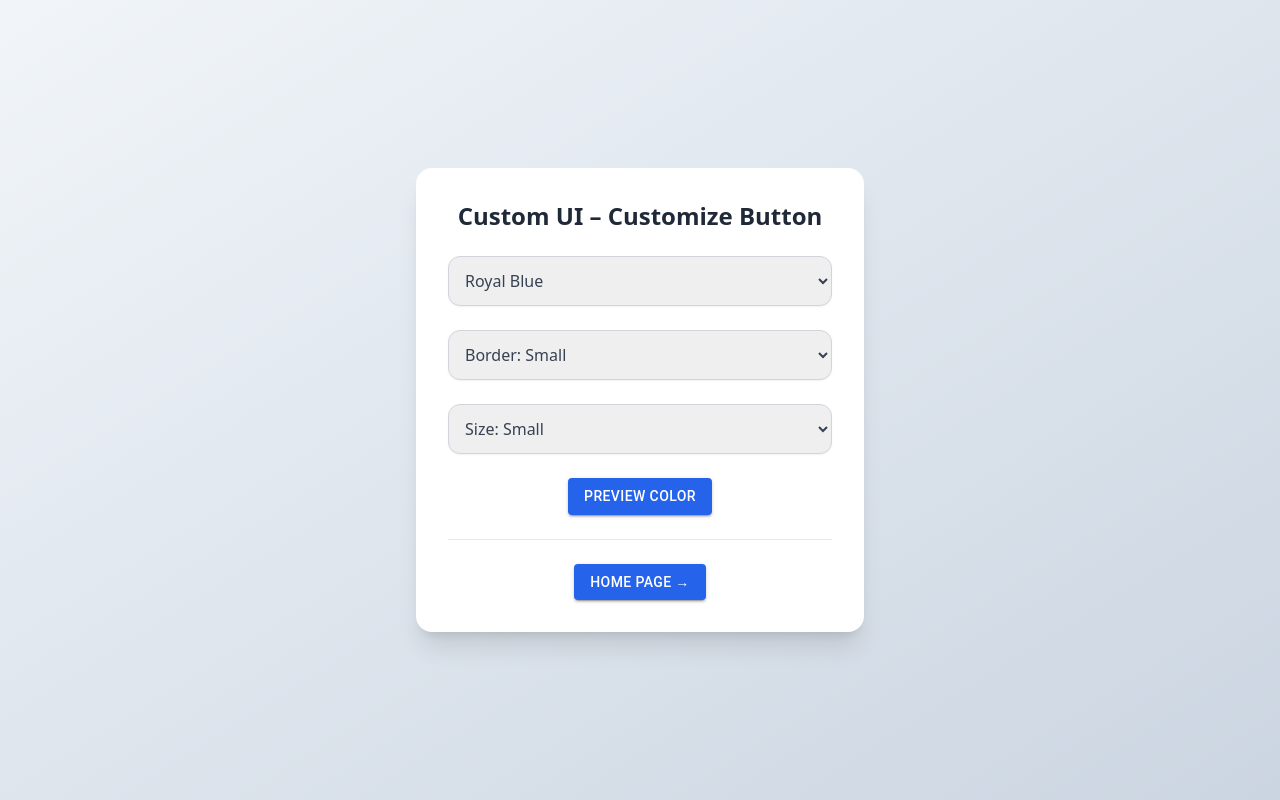
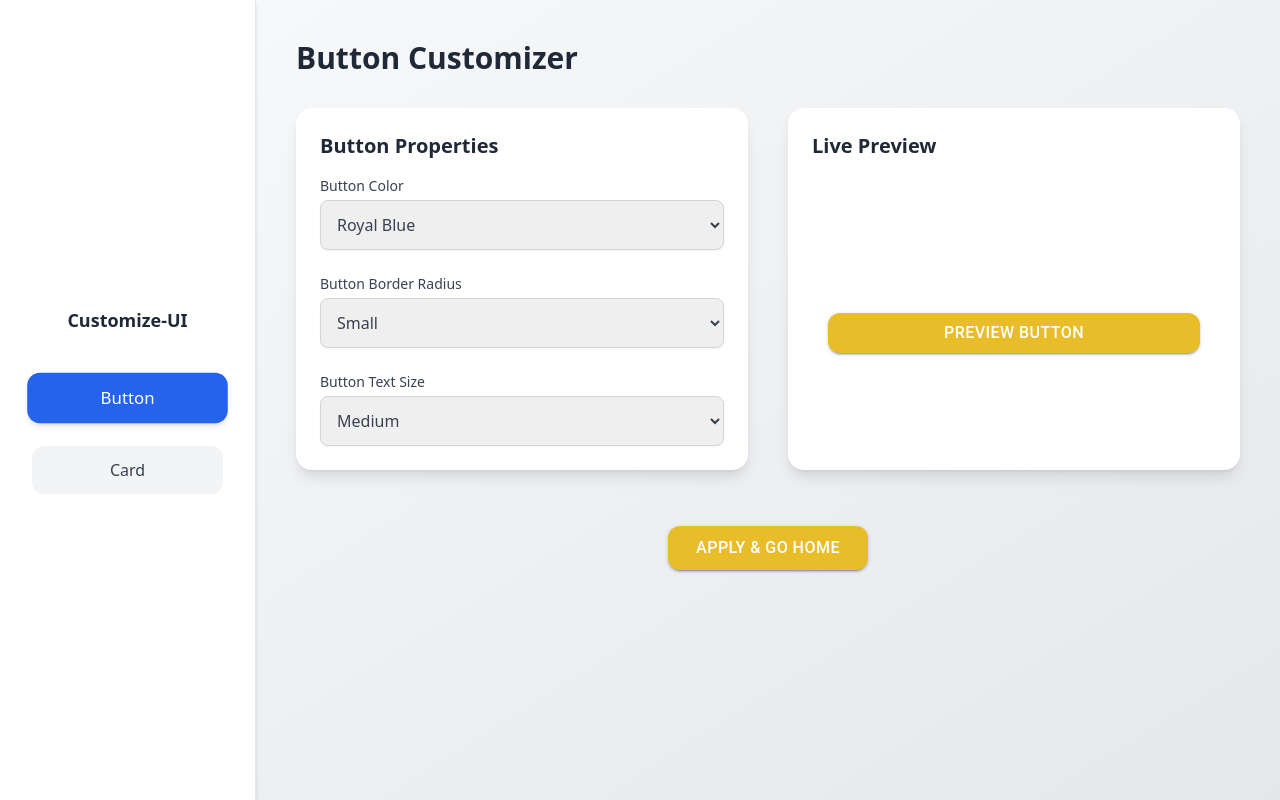
Before and after one commit to sujith74/ngo-organisation-design, a Next.js app: page /custom-ui in a window 1280 px wide. Built offline with nearby package versions, Linux system fonts and the light colour scheme.

Commit message:
card-update

```diff
--- a/src/app/context/PaletteContext.jsx
+++ b/src/app/context/PaletteContext.jsx
@@ -1,4 +1,4 @@
-'use client';
+"use client";
 import React, { createContext, useContext, useEffect, useState } from "react";
 
 const PaletteContext = createContext();
@@ -15,8 +15,13 @@ const defaultPalette = {
     main: "#E9BD29",
     dark: "#d5a916",
     contrastText: "#000",
-    radius: "12px", // default radius
-    size: "16px"     // default size
+    radius: "12px", // default button radius
+    size: "16px"    // default text size
+  },
+  card: {
+    radius: "12px", // default card radius
+    shadow: "0 4px 6px rgba(0,0,0,0.1)", // default card shadow
+    textSize: "16px" // default card text size
   }
 };
 
@@ -38,6 +43,7 @@ export const PaletteProvider = ({ children }) => {
     }
   }, [palettes]);
 
+  // Button/Secondary updates
   const updateSecondaryMain = (newColor) => {
     setPalettes((prev) => ({
       ...prev,
@@ -88,6 +94,37 @@ export const PaletteProvider = ({ children }) => {
     }));
   };
 
+  // Card updates
+  const updateCardRadius = (newRadius) => {
+    setPalettes((prev) => ({
+      ...prev,
+      card: {
+        ...prev.card,
+        radius: newRadius
+      }
+    }));
+  };
+
+  const updateCardShadow = (newShadow) => {
+    setPalettes((prev) => ({
+      ...prev,
+      card: {
+        ...prev.card,
+        shadow: newShadow
+      }
+    }));
+  };
+
+  const updateCardTextSize = (newSize) => {
+    setPalettes((prev) => ({
+      ...prev,
+      card: {
+        ...prev.card,
+        textSize: newSize
+      }
+    }));
+  };
+
   if (!palettes) return null;
 
   return (
@@ -98,7 +135,10 @@ export const PaletteProvider = ({ children }) => {
         updateSecondaryContrast,
         updateSecondaryDark,
         updateSecondaryRadius,
-        updateSecondarySize
+        updateSecondarySize,
+        updateCardRadius,
+        updateCardShadow,
+        updateCardTextSize
       }}
     >
       {children}
--- a/src/app/custom-ui/page.jsx
+++ b/src/app/custom-ui/page.jsx
@@ -3,9 +3,9 @@
 import { useState, useEffect } from "react";
 import { useRouter } from "next/navigation";
 import { usePalette } from "../context/PaletteContext.jsx";
-import { Button } from "@mui/material";
+import { Button, Card, CardContent } from "@mui/material";
 
-// Attractive color options
+// Options
 const colorOptions = [
   { label: "Royal Blue", value: "#2563EB", dark: "#1E40AF" },
   { label: "Emerald Green", value: "#10B981", dark: "#047857" },
@@ -18,25 +18,34 @@ const colorOptions = [
   { label: "Rose Pink", value: "#F43F5E", dark: "#BE123C" },
 ];
 
-const radiusOptions = [
-  { label: "Small", value: "2px" },
-  { label: "Medium", value: "4px" },
-  { label: "Large", value: "8px" },
-  { label: "XL", value: "12px" },
-  { label: "2XL", value: "16px" },
-  { label: "Full", value: "9999px" }, // Full pill shape
+const buttonRadiusOptions = [
+  { label: "Small", value: "4px" },
+  { label: "Medium", value: "8px" },
+  { label: "Large", value: "16px" },
+  { label: "Full", value: "9999px" },
 ];
 
+const cardRadiusOptions = [
+  { label: "Small", value: "8px" },
+  { label: "Medium", value: "12px" },
+  { label: "Large", value: "20px" },
+  { label: "Full", value: "9999px" },
+];
 
-// Button size options
 const sizeOptions = [
   { label: "Small", value: "12px" },
   { label: "Medium", value: "16px" },
   { label: "Large", value: "20px" },
 ];
 
+const shadowOptions = [
+  { label: "None", value: "none" },
+  { label: "Small", value: "0 1px 2px rgba(0,0,0,0.1)" },
+  { label: "Medium", value: "0 4px 6px rgba(0,0,0,0.1)" },
+  { label: "Large", value: "0 10px 15px rgba(0,0,0,0.2)" },
+];
 
-// Utility for readable contrast
+// Contrast calculator
 const getContrastTextColor = (hex) => {
   const c = hex.substring(1);
   const rgb = parseInt(c, 16);
@@ -47,130 +56,257 @@ const getContrastTextColor = (hex) => {
   return luminance > 186 ? "#000" : "#fff";
 };
 
-
-
 export default function CustomUI() {
   const router = useRouter();
-  const [selectedColor, setSelectedColor] = useState("#2563EB");
-  const { palettes, updateSecondaryMain, updateSecondaryContrast, updateSecondaryDark, updateSecondaryRadius, updateSecondarySize } = usePalette();
-  const [selectedRadius, setSelectedRadius] = useState("rounded-xl");
-  const [selectedSize, setSelectedSize] = useState("py-3 text-base");
+  const {
+    palettes = {
+      secondary: {
+        main: "#2563EB",
+        radius: "8px",
+        size: "16px"
+      },
+      card: {
+        radius: "12px",
+        shadow: "0 4px 6px rgba(0,0,0,0.1)",
+        textSize: "16px"
+      }
+    },
+    updateSecondaryMain,
+    updateSecondaryContrast,
+    updateSecondaryDark,
+    updateSecondaryRadius,
+    updateSecondarySize,
+    updateCardRadius,
+    updateCardShadow,
+    updateCardTextSize
+  } = usePalette();
 
+  const [selectedComponent, setSelectedComponent] = useState("Button");
+  const [buttonColor, setButtonColor] = useState(palettes.secondary?.main || "#2563EB");
+  const [buttonRadius, setButtonRadius] = useState(palettes.secondary?.radius || "8px");
+  const [cardRadius, setCardRadius] = useState(palettes.card?.radius || "12px");
+  const [buttonSize, setButtonSize] = useState(palettes.secondary?.size || "16px");
+  const [cardSize, setCardSize] = useState(palettes.card?.textSize || "16px");
+  const [cardShadow, setCardShadow] = useState(palettes.card?.shadow || "0 4px 6px rgba(0,0,0,0.1)");
+  const [hovering, setHovering] = useState(false);
 
-  const handleColorChange = (e) => {
-    const newColor = e.target.value;
-    const contrast = getContrastTextColor(newColor);
-    const darkColor = colorOptions.find((c) => c.value === newColor)?.dark || newColor;
+  useEffect(() => {
+    if (palettes) {
+      setButtonColor(palettes.secondary?.main || "#2563EB");
+      setButtonRadius(palettes.secondary?.radius || "8px");
+      setButtonSize(palettes.secondary?.size || "16px");
+      setCardRadius(palettes.card?.radius || "12px");
+      setCardSize(palettes.card?.textSize || "16px");
+      setCardShadow(palettes.card?.shadow || "0 4px 6px rgba(0,0,0,0.1)");
+    }
+  }, [palettes]);
 
-    setSelectedColor(newColor);
-    updateSecondaryMain(newColor);
-    updateSecondaryContrast(contrast);
+  useEffect(() => {
+    const darkColor = colorOptions.find((c) => c.value === buttonColor)?.dark || buttonColor;
+    updateSecondaryMain(buttonColor);
+    updateSecondaryContrast(getContrastTextColor(buttonColor));
     updateSecondaryDark(darkColor);
+    updateSecondaryRadius(buttonRadius);
+    updateSecondarySize(buttonSize);
+  }, [buttonColor, buttonRadius, buttonSize]);
+
+  useEffect(() => {
+    updateCardRadius(cardRadius);
+    updateCardShadow(cardShadow);
+    updateCardTextSize(cardSize);
+    console.log("Card properties updated:", palettes.card.radius,palettes.card.shadow, palettes.card.textSize);
+  }, [cardRadius, cardShadow, cardSize]);
+
+  const navigateHome = () => router.push("/");
+
+  const inputClass = "w-full text-gray-700 p-3 border border-gray-300 rounded-lg shadow-sm focus:outline-none focus:ring-2 focus:ring-blue-400";
+  const labelClass = "block text-sm font-medium text-gray-700 mb-1";
+
+  const renderButtonEditor = () => (
+    <div className="space-y-6">
+      <div>
+        <label className={labelClass}>Button Color</label>
+        <select
+          value={buttonColor}
+          onChange={(e) => setButtonColor(e.target.value)}
+          className={inputClass}
+        >
+          {colorOptions.map((c) => (
+            <option key={c.value} value={c.value}>{c.label}</option>
+          ))}
+        </select>
+      </div>
+
+      <div>
+        <label className={labelClass}>Button Border Radius</label>
+        <select
+          value={buttonRadius}
+          onChange={(e) => setButtonRadius(e.target.value)}
+          className={inputClass}
+        >
+          {buttonRadiusOptions.map((r) => (
+            <option key={r.value} value={r.value}>{r.label}</option>
+          ))}
+        </select>
+      </div>
+
+      <div>
+        <label className={labelClass}>Button Text Size</label>
+        <select
+          value={buttonSize}
+          onChange={(e) => setButtonSize(e.target.value)}
+          className={inputClass}
+        >
+          {sizeOptions.map((s) => (
+            <option key={s.value} value={s.value}>{s.label}</option>
+          ))}
+        </select>
+      </div>
+    </div>
+  );
+
+  const renderCardEditor = () => (
+    <div className="space-y-6">
+      <div>
+        <label className={labelClass}>Card Border Radius</label>
+        <select
+          value={cardRadius}
+          onChange={(e) => setCardRadius(e.target.value)}
+          className={inputClass}
+        >
+          {cardRadiusOptions.map((r) => (
+            <option key={r.value} value={r.value}>{r.label}</option>
+          ))}
+        </select>
+      </div>
+
+      <div>
+        <label className={labelClass}>Card Text Size</label>
+        <select
+          value={cardSize}
+          onChange={(e) => setCardSize(e.target.value)}
+          className={inputClass}
+        >
+          {sizeOptions.map((s) => (
+            <option key={s.value} value={s.value}>{s.label}</option>
+          ))}
+        </select>
+      </div>
+
+      <div>
+        <label className={labelClass}>Card Shadow</label>
+        <select
+          value={cardShadow}
+          onChange={(e) => setCardShadow(e.target.value)}
+          className={inputClass}
+        >
+          {shadowOptions.map((s) => (
+            <option key={s.value} value={s.value}>{s.label}</option>
+          ))}
+        </select>
+      </div>
+    </div>
+  );
+
+  const renderButtonPreview = () => {
+    const buttonStyle = {
+      backgroundColor: buttonColor,
+      color: getContrastTextColor(buttonColor),
+      fontSize: buttonSize,
+      borderRadius: buttonRadius,
     };
 
-  const handleRadiusChange = (e) => {
-    setSelectedRadius(e.target.value);
-    updateSecondaryRadius(e.target.value); // update context and localStorage
+    return (
+      <Button
+        variant="contained"
+        className="w-full font-semibold shadow-md transition-all"
+        style={buttonStyle}
+      >
+        Preview Button
+      </Button>
+    );
   };
 
-  const handleSizeChange = (e) => {
-    setSelectedSize(e.target.value);
-    updateSecondarySize(e.target.value); // update context and localStorage
+  const renderCardPreview = () => {
+    return (
+      <Card
+        className="w-full transition-all"
+        style={{
+          borderRadius: cardRadius,
+          boxShadow: cardShadow,
+        }}
+      >
+        <CardContent className="text-center p-6">
+          <h3 className="text-lg font-bold">Preview Card</h3>
+          <p style={{ fontSize: cardSize }}>This is a customizable card component.</p>
+        </CardContent>
+      </Card>
+    );
   };
 
+  return (
+    <div className="min-h-screen bg-gradient-to-br from-gray-50 to-gray-200 flex">
+      {/* Left Sidebar */}
+      <div className="w-1/5 bg-white border-r shadow-md flex flex-col justify-center items-center py-10 space-y-6">
+      <h2 className="text-lg font-semibold text-gray-800 mb-4 text-center align-items-top">Customize-UI</h2>
+        {["Button", "Card"].map((comp) => (
+          <button
+            key={comp}
+            className={`px-4 py-3 rounded-xl font-medium w-3/4 text-center transition-all ${
+              selectedComponent === comp
+                ? "bg-blue-600 text-white shadow-md transform scale-105"
+                : "bg-gray-100 text-gray-700 hover:bg-gray-200"
+            }`}
+            onClick={() => setSelectedComponent(comp)}
+          >
+            {comp}
+          </button>
+        ))}
+      </div>
 
+      {/* Main Content */}
+      <div className="flex-1 p-10 space-y-8">
+        <h1 className="text-3xl font-bold text-gray-800">{selectedComponent} Customizer</h1>
 
-  const handlePreviewClick = () => {
-    router.push("/");
-  };
+        <div className="grid grid-cols-1 md:grid-cols-2 gap-10">
+          {/* Editor */}
+          <div className="bg-white p-6 rounded-2xl shadow-lg">
+            <h2 className="text-xl font-semibold mb-4 text-gray-800">
+              {selectedComponent} Properties
+            </h2>
+            {selectedComponent === "Button" ? renderButtonEditor() : renderCardEditor()}
+          </div>
 
-  useEffect(() => {
-    console.log("Main:", palettes.secondary.main);
-    console.log("Dark:", palettes.secondary.dark);
-    console.log("Contrast Text:", palettes.secondary.contrastText);
-    console.log("Radius:", palettes.secondary.radius);
-    console.log("Size:", palettes.secondary.size);
-  }, [palettes.secondary]);
+          {/* Preview */}
+          <div className="bg-white p-6 rounded-2xl shadow-lg">
+            <h2 className="text-xl font-semibold mb-4 text-gray-800">Live Preview</h2>
+            <div className="flex justify-center items-center h-full p-4">
+              {selectedComponent === "Button" ? renderButtonPreview() : renderCardPreview()}
+            </div>
+          </div>
+        </div>
 
-
-  return (
-    <div className="min-h-screen flex items-center justify-center bg-gradient-to-br from-slate-100 to-slate-300 px-4">
-    <div className="bg-white rounded-2xl shadow-xl p-8 w-full max-w-md text-center space-y-6">
-      <h1 className="text-2xl font-bold text-gray-800">Custom UI – Customize Button</h1>
-
-      {/* Color Dropdown */}
-      <select
-        value={selectedColor}
-        onChange={handleColorChange}
-        className="w-full text-gray-700 p-3 border border-gray-300 rounded-xl shadow-sm focus:outline-none focus:ring-2 focus:ring-blue-400"
-      >
-        {colorOptions.map((color) => (
-          <option key={color.value} value={color.value}>
-            {color.label}
-          </option>
-        ))}
-      </select>
-
-      {/* Border Radius Dropdown */}
-      <select
-        value={selectedRadius}
-        onChange={handleRadiusChange}
-        className="w-full text-gray-700 p-3 border border-gray-300 rounded-xl shadow-sm focus:outline-none focus:ring-2 focus:ring-blue-400"
-      >
-        {radiusOptions.map((radius) => (
-          <option key={radius.value} value={radius.value}>
-            Border: {radius.label}
-          </option>
-        ))}
-      </select>
-
-      {/* Button Size Dropdown */}
-      <select
-        value={selectedSize}
-        onChange={handleSizeChange}
-        className="w-full text-gray-700 p-3 border border-gray-300 rounded-xl shadow-sm focus:outline-none focus:ring-2 focus:ring-blue-400"
-      >
-        {sizeOptions.map((size) => (
-          <option key={size.value} value={size.value}>
-            Size: {size.label}
-          </option>
-        ))}
-      </select>
-
-      {/* Preview Button */}
+        {/* Final Apply Button */}
+        <div className="flex justify-center pt-6">
           <Button
-        className={` font-semibold shadow-md transition-all duration-300`}
+            onClick={navigateHome}
+            onMouseEnter={() => setHovering(true)}
+            onMouseLeave={() => setHovering(false)}
             variant="contained"
-
             style={{
-
-          backgroundColor: selectedColor,
-          color: getContrastTextColor(selectedColor),
-          fontSize: selectedSize,
-          borderRadius: selectedRadius,
+              backgroundColor: hovering
+                ? colorOptions.find(c => c.value === buttonColor)?.dark || buttonColor
+                : buttonColor,
+              color: getContrastTextColor(buttonColor),
+              fontSize: buttonSize,
+              borderRadius: buttonRadius,
+              padding: `${parseInt(buttonSize) / 2}px ${parseInt(buttonSize) * 1.5}px`,
+              minWidth: "200px",
             }}
           >
-        Preview Color
+            Apply & Go Home
           </Button>
-
-      <hr className="my-2" />
-
-      {/* Navigation Button */}
-      <Button
-        onClick={handlePreviewClick}
-        className={` font-semibold shadow-md transition-all duration-300 border `}
-        variant="contained"
-        style={{
-
-          backgroundColor: selectedColor,
-          color: getContrastTextColor(selectedColor),
-          borderColor: selectedColor,
-          fontSize: selectedSize,
-          borderRadius: selectedRadius,
-        }}
-      >
-        Home Page →
-      </Button>
+        </div>
       </div>
     </div>
   );
--- a/src/app/page.jsx
+++ b/src/app/page.jsx
@@ -51,6 +51,7 @@ const CharityWebsite = () => {
   const sectionRef = useRef(null);
   const [mobileMenuOpen, setMobileMenuOpen] = useState(false);
 
+  const { palettes } = usePalette();
 
 
   // const causesData = [
@@ -68,6 +69,7 @@ const CharityWebsite = () => {
 
   function ServiceCard({ service, index }) {
     const [isHovered, setIsHovered] = useState(false);
+    const { palettes } = usePalette();
 
     return (
       <motion.div
@@ -78,12 +80,19 @@ const CharityWebsite = () => {
         className="h-full"
       >
         <div
-          className="bg-white rounded-2xl p-8 h-full flex flex-col shadow-lg border border-gray-100 relative overflow-hidden"
+          className="relative bg-white p-8 h-full flex flex-col border border-gray-100 overflow-hidden transition-shadow duration-300"
+          style={{
+            borderRadius: palettes.card.radius,
+            boxShadow: palettes.card.shadow,
+            fontSize: palettes.card.textSize,
+          }}
           onMouseEnter={() => setIsHovered(true)}
           onMouseLeave={() => setIsHovered(false)}
         >
           {/* Background shape */}
-          <div className={`absolute -right-16 -top-16 w-32 h-32 rounded-full opacity-10 ${service.color}`}></div>
+          <div
+            className={`absolute -right-16 -top-16 w-32 h-32 rounded-full opacity-10 ${service.color}`}
+          ></div>
 
           {/* Icon */}
           <motion.div
@@ -93,15 +102,21 @@ const CharityWebsite = () => {
             {service.icon}
           </motion.div>
 
-          {/* Content */}
-          <h3 className="text-xl font-bold mb-3 text-gray-800">{service.title}</h3>
-          <p className="text-gray-600 mb-6 flex-grow">{service.desc}</p>
+          {/* Title */}
+          <h3 className="text-xl font-bold mb-3 text-gray-800">
+            {service.title}
+          </h3>
 
-          {/* Button */}
+          {/* Description */}
+          <p className="text-gray-600 mb-6 flex-grow">
+            {service.desc}
+          </p>
+
+          {/* Learn More Button */}
           <motion.button
             className="flex items-center mt-auto text-amber-600 font-medium group"
             animate={{ x: isHovered ? 5 : 0 }}
-  onClick={() => window.location.href = 'https://program-page-pearl.vercel.app/'}
+            onClick={() => window.location.href = "https://program-page-pearl.vercel.app/"}
           >
             Learn More
             <motion.span
@@ -112,7 +127,6 @@ const CharityWebsite = () => {
               <ArrowRight size={16} />
             </motion.span>
           </motion.button>
-
         </div>
       </motion.div>
     );
@@ -223,7 +237,6 @@ const CharityWebsite = () => {
   //   }
   // };
 
-  const { palettes } = usePalette();
 
 
   return (
```
Lines whose indentation alone changed are shown as unchanged.
